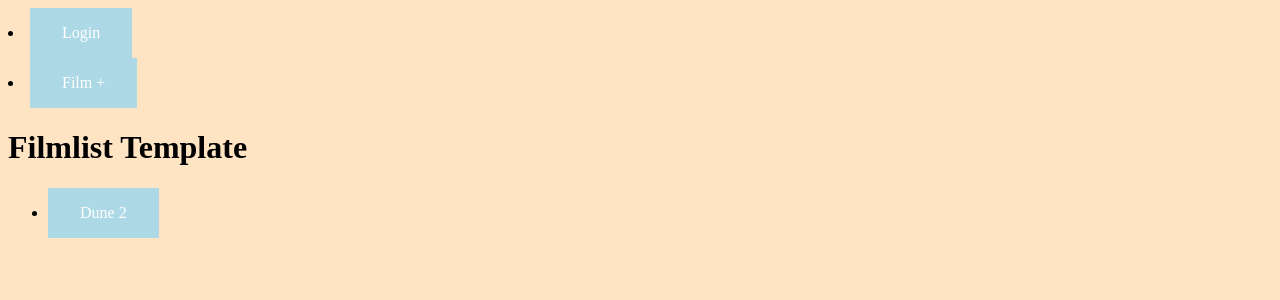
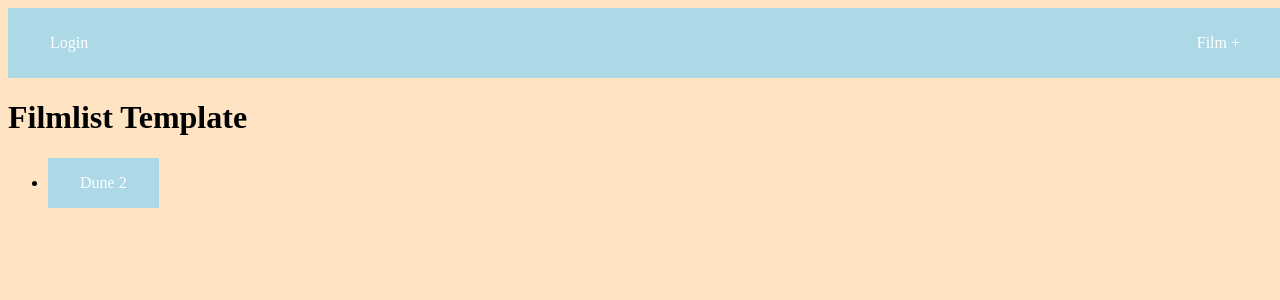
Before and after one commit to n-zngr/django-films, a Django app: page /films/ in a window 1280 px wide. Shown: the top 300 px of the page. Run offline with Django 5.2, Linux system fonts and the light colour scheme; data comes from the database, SQL or seed files in the repository.

Commit message:
stlye(navigation): update nav styling

```diff
--- a/films/static/films/style.css
+++ b/films/static/films/style.css
@@ -25,3 +25,18 @@ a {
 .alert {
     color: red;
 }
+
+.nav {
+    display: flex;
+    flex-direction: row;
+    background-color: lightblue;
+    padding: 10px;
+    width: 100%;
+    justify-content: space-between;
+}
+.nav-item {
+    display: inline-block;
+    margin-right: 10px;
+    color: white;
+    list-style: none;
+}
--- a/films/templates/films/index.html
+++ b/films/templates/films/index.html
@@ -12,8 +12,8 @@
         <li class="nav-item">
             {% if user.is_authenticated %}
                 <form action="{% url 'logout' %}" method="post">
-                {% csrf_token %}
-                <button type="submit">Logout</button>
+                    {% csrf_token %}
+                    <button type="submit">Logout</button>
                 </form>
             {% else %}
                 <a href="{% url 'login' %}">Login</a>
```
